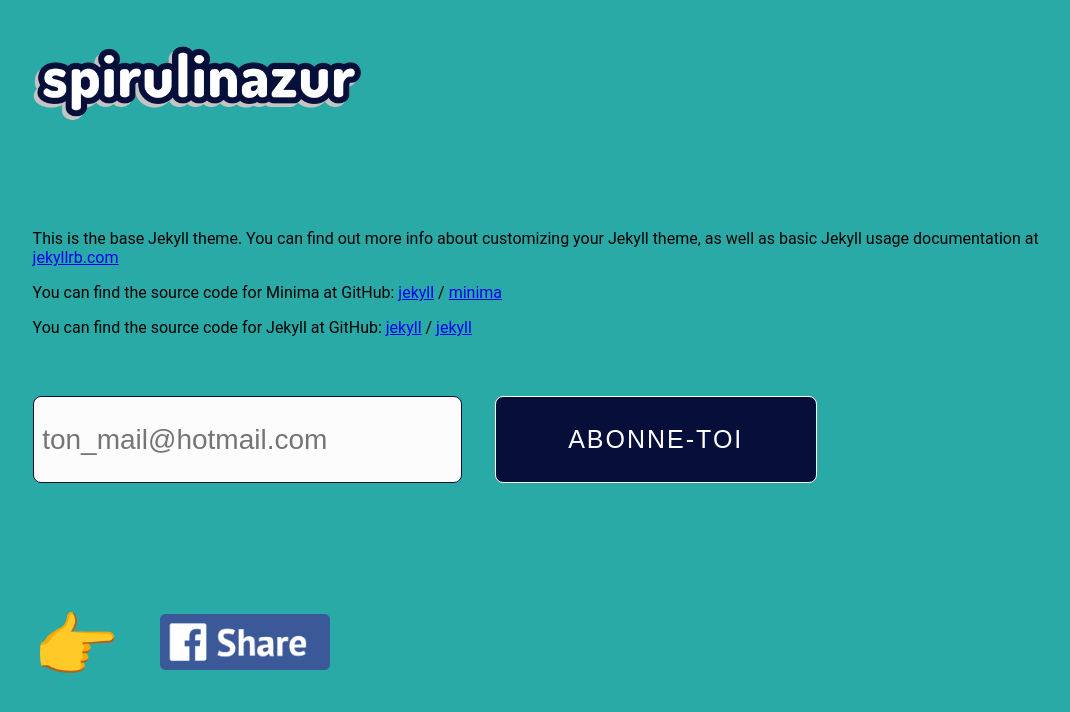
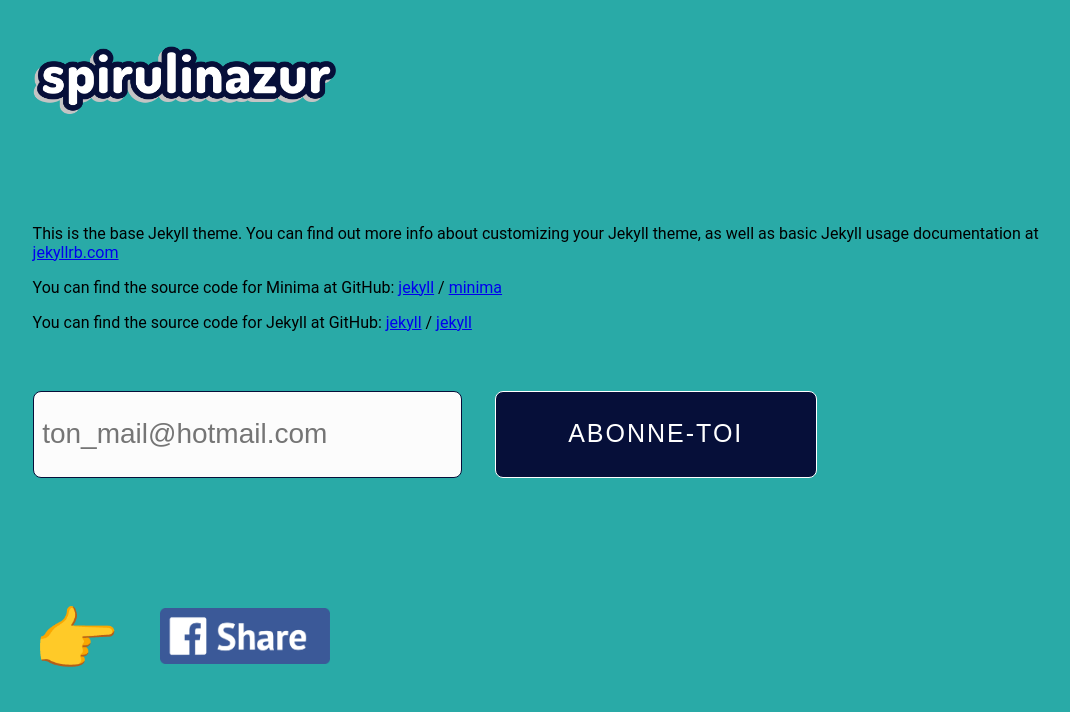
Before and after one commit to PelDoingCode/spirulinazur_test, a Jekyll site: the page built from about.markdown, in a window 1280 px wide. Shown: the top 712 px of the page, without its empty margins (165-1235 px from the left). Built offline with Jekyll 4.4.1, drawn with Linux system fonts in a browser that asks for light colours.

Commit message:
fix some front end small issues

```diff
--- a/_includes/share-bare.html
+++ b/_includes/share-bare.html
@@ -1,5 +1,3 @@
-
-
 <div class="share-buttons" style="display: flex; align-items: center;">
 
   <p id="emoji-a">
@@ -14,6 +12,7 @@
 
 </div>
 
+
 <!--
 cle secrete fb dev : 70f8bcf30a0a76ab066d98b006dba8ab
 
--- a/css/main.css
+++ b/css/main.css
@@ -15,14 +15,12 @@
   font-style: normal;
 }
 
-
 body  {
   position: relative;
   background-color: #29AAA7;
   font-family: 'Roboto', sans-serif;
   font-style: normal;
 }
-
 
 .container-wrapper {
   display: flex;
@@ -44,7 +42,6 @@
   padding-top: 16%;
 }
 
-
 /*for big screen */
 /*for big screen */
 /*for big screen */
@@ -65,8 +62,8 @@
 
 
   .logo-banner {
-    width: 26%;
-    height: 26%;
+    width: 24%;
+    height: 24%;
     margin-left: 15%;
   }
 
@@ -105,12 +102,12 @@
   }
 
   .text-container h3 {
-    font-size: 260%;
+    font-size: 240%;
     color: #FCFCFC;
   }
 
   .text-container h4 {
-    font-size: 225%;
+    font-size: 215%;
     color: #060F39;
   }
 
@@ -317,8 +314,7 @@
   #emoji-a {
     width: 30%;
     height: 10%;
-    font-size: 50px;
-
+    font-size: 50px
   }
 
   #logo-share {
@@ -394,14 +390,6 @@
     text-decoration: none;
     font-size: 18px;
   }
-
-  /*//--------------
-  // code for footer
-  */
-
-
-
-  /*code for the content */
 
   .text-container {
     position: absolute;
@@ -512,9 +500,6 @@
     padding-left: 7%;
 
   }
-
-
-
 
   .form-button h4 {
     color: white;
@@ -678,7 +663,7 @@
     font-size: 34px;
     height: 10%;
     width: 50%;
-    padding-left: 35%;
+    padding-left: 30%;
   }
 
   #logo-share {
@@ -856,7 +841,7 @@
     font-size: 35px;
     height: 10%;
     width: 70%;
-    padding-left: 30%;
+    padding-left: 25%;
   }
 
   #logo-share {
@@ -865,9 +850,6 @@
     padding-left: 10%;
 
   }
-
-
-
 
   .form-button h4 {
     color: white;
@@ -921,9 +903,6 @@
     height: 55%;
     margin-left: 5%;
   }
-
-
-
 
   /*code for the content */
 
```
